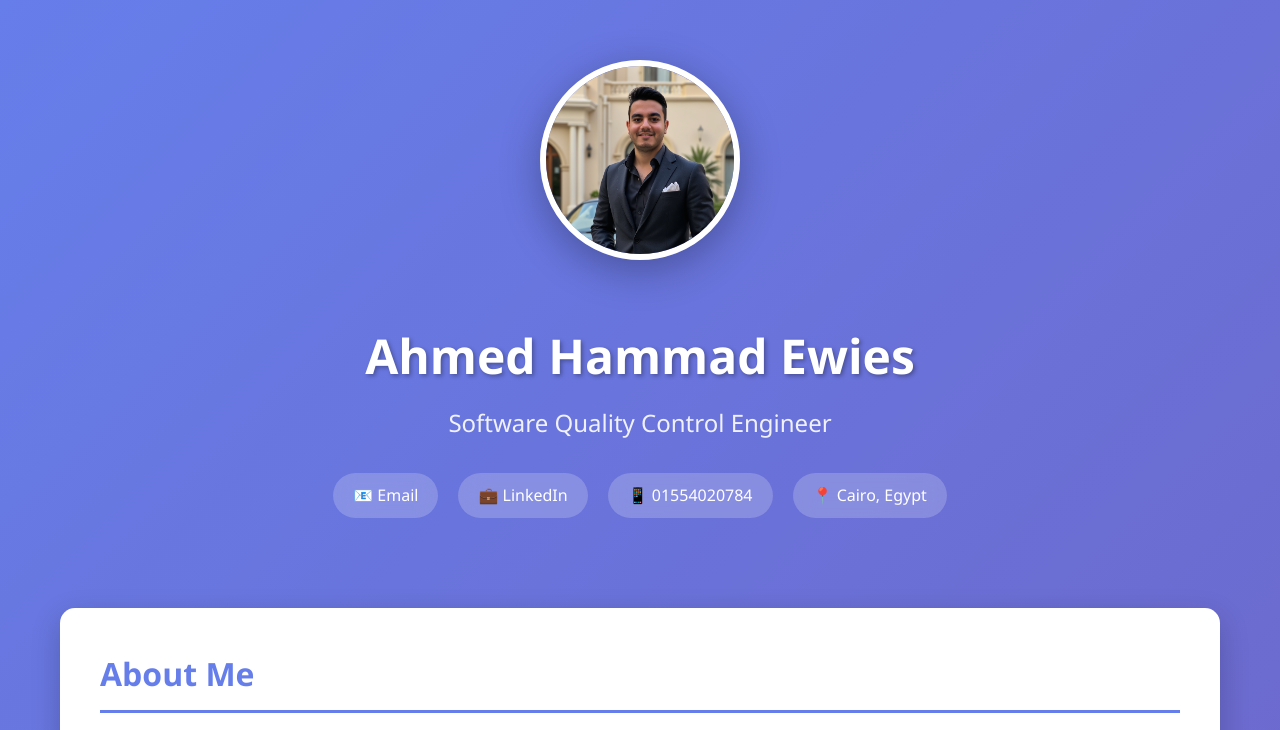
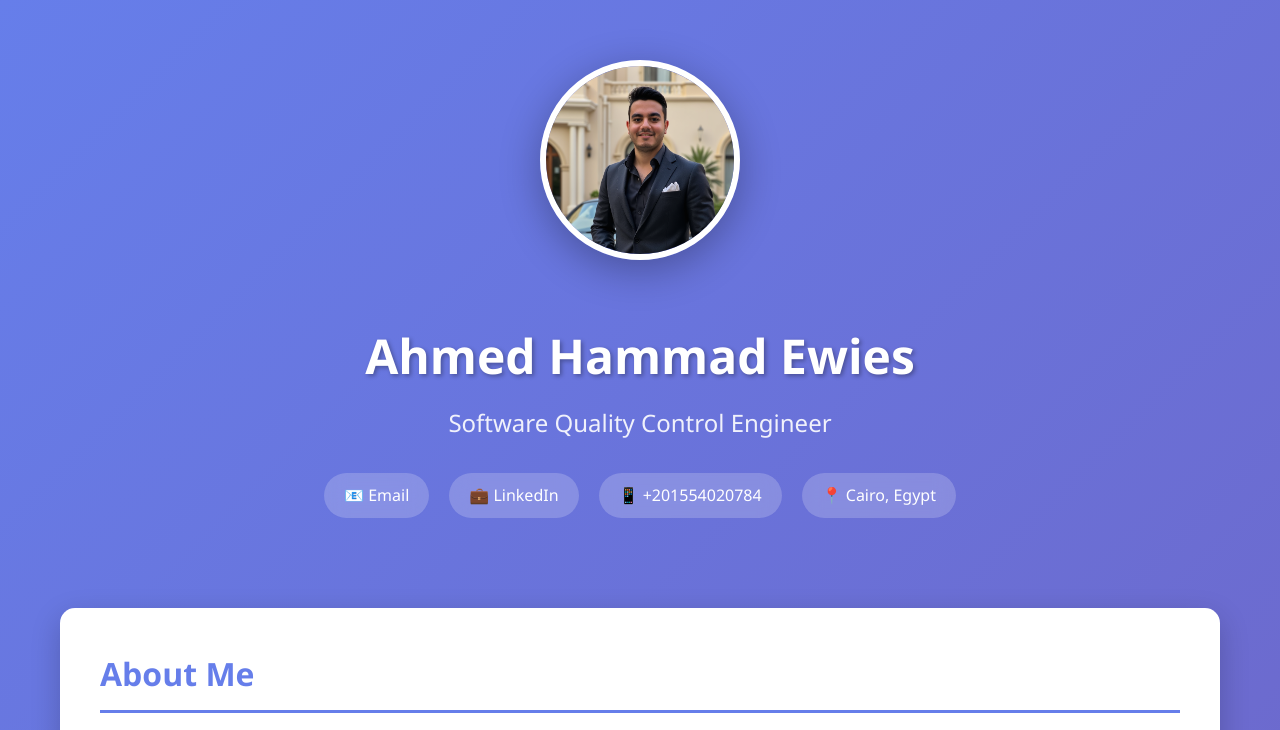
Before and after one commit to Sakr23/My-Portfolio, a plain HTML site: page index.html in a window 1280 px wide. Shown: the top 730 px of the page. Drawn offline with Linux system fonts and the light colour scheme.

Commit message:
Update index.html

```diff
--- a/index.html
+++ b/index.html
@@ -288,7 +288,7 @@
             <div class="contact-links">
                 <a href="mailto:Ahmed.Hammad2310@gmail.com">📧 Email</a>
                 <a href="https://www.linkedin.com/in/ahmed--hammad" target="_blank">💼 LinkedIn</a>
-                <a href="tel:01554020784">📱 01554020784</a>
+                <a href="tel:01554020784">📱 +201554020784</a>
                 <a href="#">📍 Cairo, Egypt</a>
             </div>
         </header>
```
